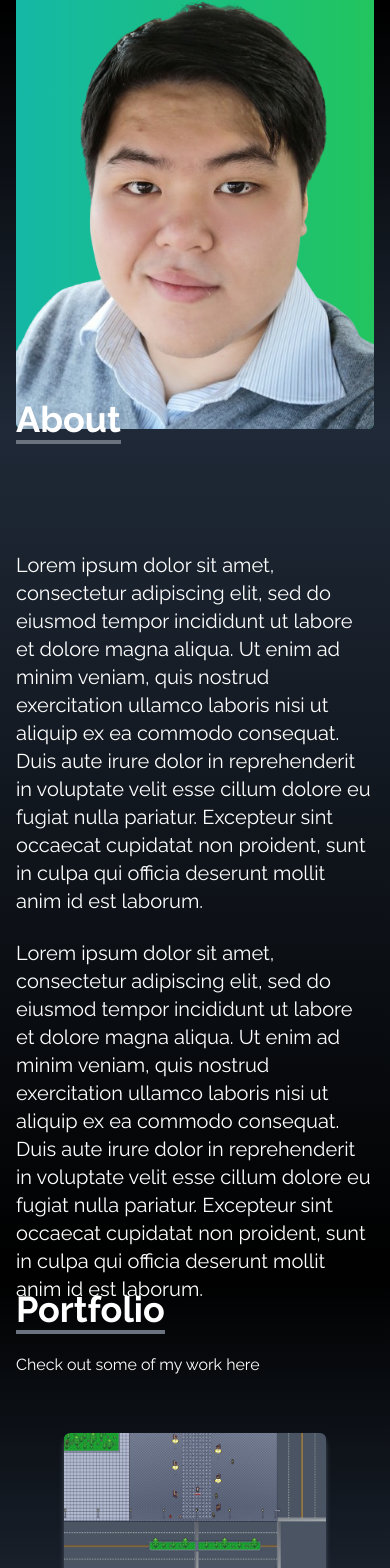
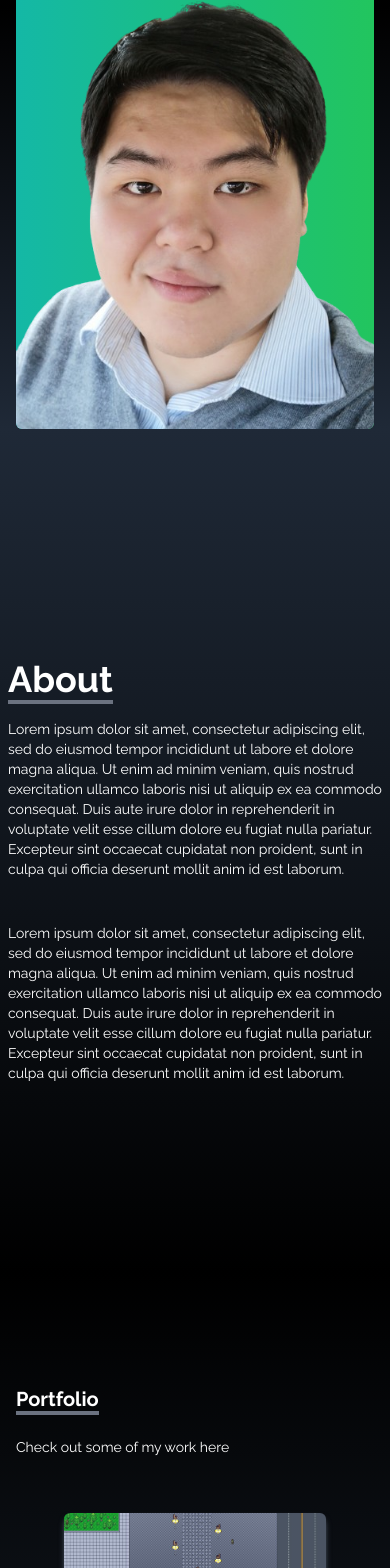
Before and after one commit to xancia/Portfolio, a React (Vite) app: page / in a window 390 px wide. Shown: the part 415-1983 px from the top of the page. Built offline with nearby package versions, Linux system fonts and the light colour scheme.

Commit message:
fixed a lot of issues with mobile and medium screen responsiveness

```diff
--- a/src/components/About.tsx
+++ b/src/components/About.tsx
@@ -2,21 +2,21 @@
 
 const About = () => {
   return (
-    <div id="about" className="w-full h-screen bg-gradient-to-b from-gray-800 to-black text-white">
-        <div className="max-w-screen-lg p-4 mx-auto flex flex-col justify-center w-full h-full">
-            <div className="pb-8">
+    <div id="about" className="w-full h-screen bg-gradient-to-b from-gray-800 to-black text-white min-h-screen sm:h-screen pt-10 sm:pt-0">
+        <div className="max-w-screen-lg p-2 sm:p-4 mx-auto flex flex-col justify-center w-full h-full">
+            <div className="pb-0 sm:pb-8">
                 <p className="text-4xl font-bold inline border-b-4 border-gray-500">
                     About
                 </p>
             </div>
 
-            <p className="text-xl mt-20">
+            <p className="text-sm mt-5 md:mt-20 md:text-xl">
             Lorem ipsum dolor sit amet, consectetur adipiscing elit, sed do eiusmod tempor incididunt ut labore et dolore magna aliqua. Ut enim ad minim veniam, quis nostrud exercitation ullamco laboris nisi ut aliquip ex ea commodo consequat. Duis aute irure dolor in reprehenderit in voluptate velit esse cillum dolore eu fugiat nulla pariatur. Excepteur sint occaecat cupidatat non proident, sunt in culpa qui officia deserunt mollit anim id est laborum.
             </p>
 
             <br />
 
-            <p className="text-xl">
+            <p className="text-sm mt-5 md:mt-20 md:text-xl">
             Lorem ipsum dolor sit amet, consectetur adipiscing elit, sed do eiusmod tempor incididunt ut labore et dolore magna aliqua. Ut enim ad minim veniam, quis nostrud exercitation ullamco laboris nisi ut aliquip ex ea commodo consequat. Duis aute irure dolor in reprehenderit in voluptate velit esse cillum dolore eu fugiat nulla pariatur. Excepteur sint occaecat cupidatat non proident, sunt in culpa qui officia deserunt mollit anim id est laborum.
             </p>
         </div>
--- a/src/components/Experience.tsx
+++ b/src/components/Experience.tsx
@@ -68,15 +68,15 @@ const Experience = () => {
 
 
   return (
-    <div id='experience' className='bg-gradient-to-b from-gray-800 to-black w-full h-screen'>
+    <div id='experience' className='bg-gradient-to-b from-gray-800 to-black w-full min-h-screen lg:h-screen pt-24 lg:pt-0'>
         <div className='max-w-screen-lg mx-auto p-4 flex flex-col justify-center w-full h-full text-white'>
 
             <div>
-                <p className='text-4xl font-bold border-b-4 border-gray-500 p-2 inline'>Experience</p>
-                <p className='py-6'>These are the technologies I've worked with</p>
+                <p className='text-xl sm:text-4xl font-bold border-b-4 border-gray-500 p-2 inline'>Experience</p>
+                <p className='text-sm sm:text-xl py-6'>These are the technologies I've worked with</p>
             </div>
 
-            <div className='w-full grid grid-cols-2 sm:grid-cols-3 gap-8 text-center py-8 px-12 sm:px-0'>
+            <div className='w-full grid grid-cols-1 md:grid-cols-2 lg:grid-cols-3 gap-4 sm:gap-8 text-center py-8 px-12 sm:px-36 lg:px-0'>
 
                 {
                     tech.map(({id, src, title, style}) => (
--- a/src/components/Home.tsx
+++ b/src/components/Home.tsx
@@ -4,7 +4,7 @@ import { Button } from './ui/button';
 
 export default function Home() {
   return (
-    <div id="home" className="h-screen w-full bg-gradient-to-b from-black via-black to-gray-800">
+    <div id="home" className="h-screen w-full bg-gradient-to-b from-black via-black to-gray-800 pt-24 md:pt-0 sm:pt-44">
       <div className='max-w-screen-lg mx-auto flex flex-col items-center justify-center h-full px-4 md:flex-row'>
         <div className='flex flex-col justify-center h-full'>
           <h2 className='text-4xl sm:text-7xl font-bold text-white'>
--- a/src/components/Portfolio.tsx
+++ b/src/components/Portfolio.tsx
@@ -14,14 +14,14 @@ const Portfolio = () => {
   return (
     <div
       id="portfolio"
-      className="bg-gradient-to-b from-black to-gray-800 w-full text-white md:h-screen"
+      className="bg-gradient-to-b from-black to-gray-800 w-full text-white min-h-screen sm:h-screen pt-24 sm:pt-0"
     >
       <div className="max-w-screen-lg p-4 mx-auto flex flex-col justify-center w-full h-full">
         <div className="pb-8">
-          <p className="text-4xl font-bold inline border-b-4 border-gray-500">
+          <p className="text-xl sm:text-4xl font-bold inline border-b-4 border-gray-500">
             Portfolio
           </p>
-          <p className="py-6">Check out some of my work here</p>
+          <p className="text-sm sm:text-xl py-6">Check out some of my work here</p>
         </div>
 
         <div className="grid sm:grid-cols-2 md:grid-cols-3 gap-8 px-12 sm:px-0">
```
